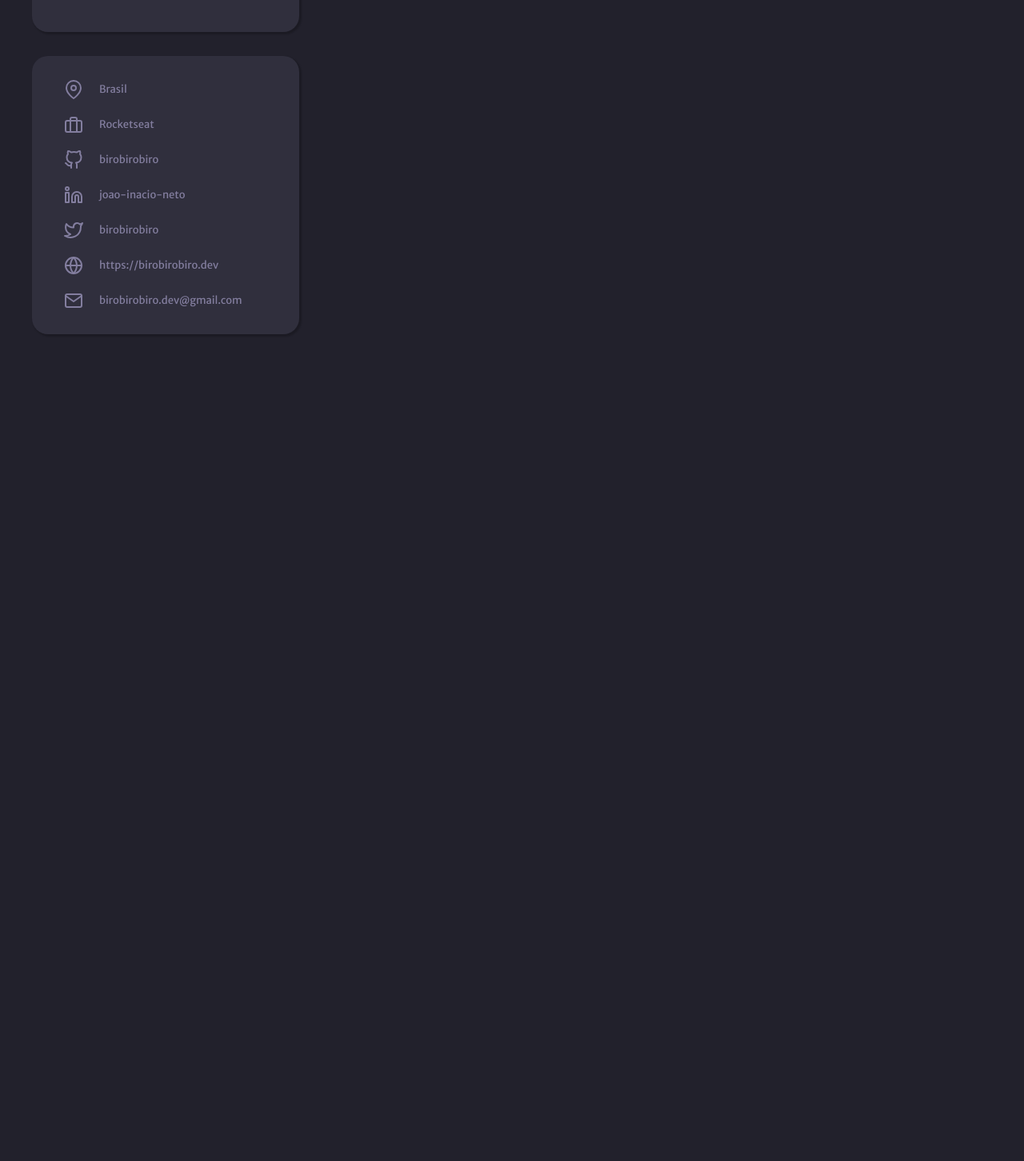
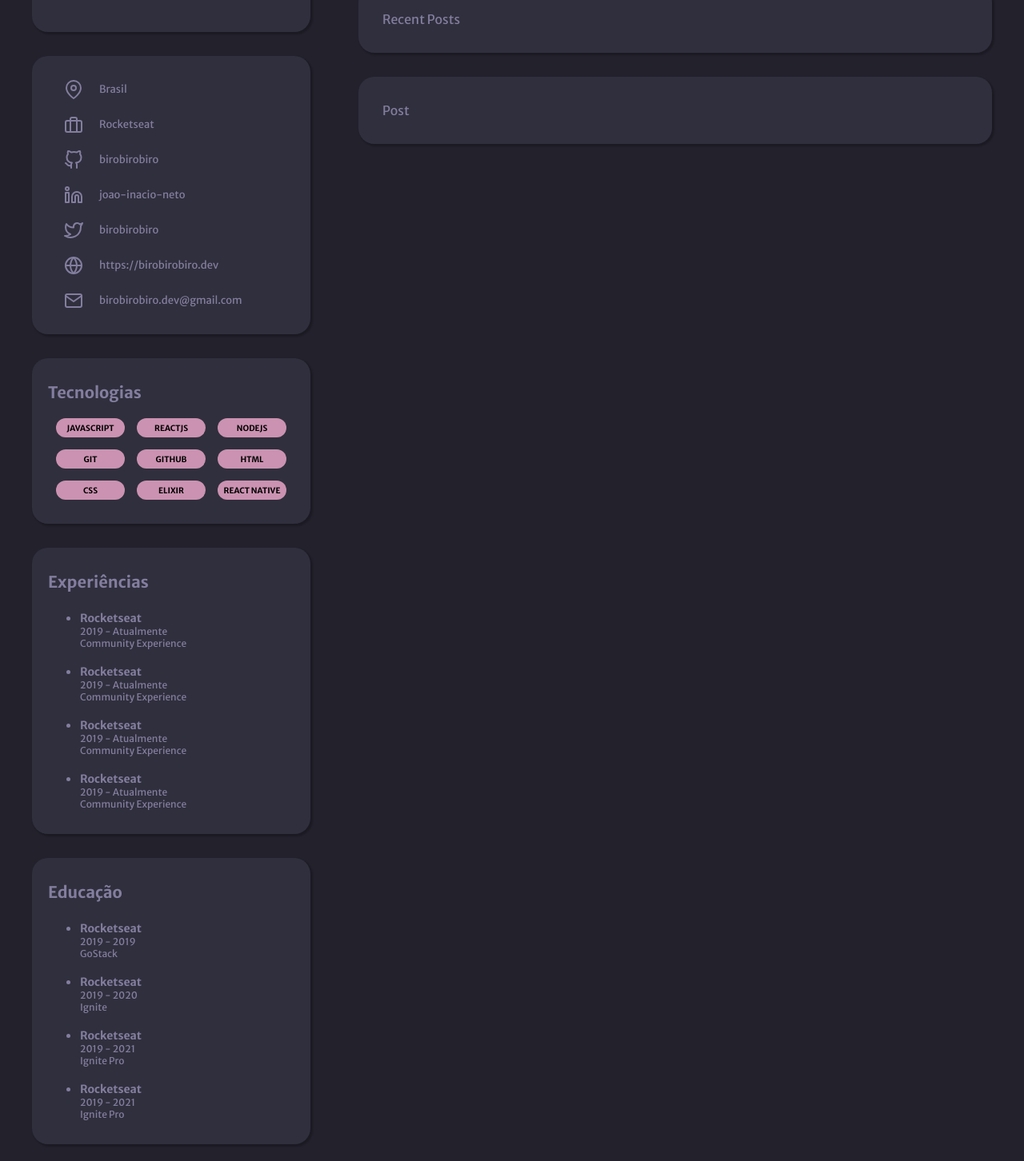
Before and after one commit to nbc7/Portfolio-desafio-rocketseat, a React (Vite) app: page / in a window 1280 px wide. Shown: the part 263-1715 px from the top of the page at 80% size. Before the commit the page ends 800 px from the top, so only its background shows below. Built offline with nearby package versions, Linux system fonts and the light colour scheme.

Commit message:
desafio rocketseat github api wip

```diff
--- /dev/null
+++ b/src/components/Badge.tsx
@@ -0,0 +1,7 @@
+export function Badge(props: { text: string }) {
+  return (
+    <div className="h-6 w-[86px] bg-lightpurple-100 rounded-[30px] uppercase text-black font-bold text-[10px] leading-[13px] text-center pt-[6px]">
+      {props.text}
+    </div>
+  );
+}
--- a/src/pages/Home.tsx
+++ b/src/pages/Home.tsx
@@ -5,11 +5,12 @@ import { Link } from 'react-router-dom';
 import { MapPin } from '../components/MapPin';
 import { Briefcase } from '../components/Briefcase';
 import { Github } from '../components/Github';
-import { LinkedIn } from '../components/Linkedin';
+import { LinkedIn } from '../components/LinkedIn';
 import { Twitter } from '../components/Twitter';
 import { Globe } from '../components/Globe';
 import { Mail } from '../components/Mail';
 import { LinkCardItem } from '../components/LinkCardItem';
+import { Badge } from '../components/Badge';
 
 export function Home() {
   // useEffect(() => {
@@ -20,7 +21,8 @@ export function Home() {
   // }, []);
 
   return (
-    <div className="flex p-10 gap-[60px]">
+    <div>
+      <div className="flex p-10 pb-0 gap-[60px]">
         <div className="min-w-fit flex flex-col gap-[30px]">
           <div>
             <Card>
@@ -52,18 +54,130 @@ export function Home() {
               </div>
             </Card>
           </div>
+
+          <div>
+            <Card>
+              <h1 className="text-xl leading-[25px] font-bold ml-[-10px]">Tecnologias</h1>
+              <div className="grid grid-cols-3 gap-[15px] mt-5">
+                <Badge text="javascript" />
+                <Badge text="reactjs" />
+                <Badge text="nodejs" />
+                <Badge text="git" />
+                <Badge text="github" />
+                <Badge text="html" />
+                <Badge text="css" />
+                <Badge text="elixir" />
+                <Badge text="react native" />
+              </div>
+            </Card>
           </div>
 
-      <div className="w-fill">
+          <div>
+            <Card>
+              <h1 className="text-xl leading-[25px] font-bold ml-[-10px]">Experiências</h1>
+              <ul className="list-disc pl-[30px] mt-5 flex flex-col gap-[15px]">
+                <li>
+                  <p className="font-bold text-sm leading-[18px]">Rocketseat</p>
+                  <p className="font-light text-xs leading-[15px]">2019 - Atualmente</p>
+                  <p className="font-normal text-xs leading-[15px]">Community Experience</p>
+                </li>
+
+                <li>
+                  <p className="font-bold text-sm leading-[18px]">Rocketseat</p>
+                  <p className="font-light text-xs leading-[15px]">2019 - Atualmente</p>
+                  <p className="font-normal text-xs leading-[15px]">Community Experience</p>
+                </li>
+
+                <li>
+                  <p className="font-bold text-sm leading-[18px]">Rocketseat</p>
+                  <p className="font-light text-xs leading-[15px]">2019 - Atualmente</p>
+                  <p className="font-normal text-xs leading-[15px]">Community Experience</p>
+                </li>
+
+                <li>
+                  <p className="font-bold text-sm leading-[18px]">Rocketseat</p>
+                  <p className="font-light text-xs leading-[15px]">2019 - Atualmente</p>
+                  <p className="font-normal text-xs leading-[15px]">Community Experience</p>
+                </li>
+              </ul>
+            </Card>
+          </div>
+
+          <div>
+            <Card>
+              <h1 className="text-xl leading-[25px] font-bold ml-[-10px]">Educação</h1>
+              <ul className="list-disc pl-[30px] mt-5 flex flex-col gap-[15px]">
+                <li>
+                  <p className="font-bold text-sm leading-[18px]">Rocketseat</p>
+                  <p className="font-light text-xs leading-[15px]">2019 - 2019</p>
+                  <p className="font-normal text-xs leading-[15px]">GoStack</p>
+                </li>
+
+                <li>
+                  <p className="font-bold text-sm leading-[18px]">Rocketseat</p>
+                  <p className="font-light text-xs leading-[15px]">2019 - 2020</p>
+                  <p className="font-normal text-xs leading-[15px]">Ignite</p>
+                </li>
+
+                <li>
+                  <p className="font-bold text-sm leading-[18px]">Rocketseat</p>
+                  <p className="font-light text-xs leading-[15px]">2019 - 2021</p>
+                  <p className="font-normal text-xs leading-[15px]">Ignite Pro</p>
+                </li>
+
+                <li>
+                  <p className="font-bold text-sm leading-[18px]">Rocketseat</p>
+                  <p className="font-light text-xs leading-[15px]">2019 - 2021</p>
+                  <p className="font-normal text-xs leading-[15px]">Ignite Pro</p>
+                </li>
+              </ul>
+            </Card>
+          </div>
+        </div>
+
+        <div className="w-fill flex flex-col gap-[30px]">
+          <div>
             <Card>
               <div className="flex justify-between items-center">
-            <p className="font-bold text-xl leading-[25px]">My Projects</p>
+                <h1 className="font-bold text-xl leading-[25px]">My Projects</h1>
                 <Link className="font-normal text-sm leading-[18px]" to="#">
                   Veja todos
                 </Link>
               </div>
             </Card>
           </div>
+
+          <div className="flex gap-[30px] justify-center">
+            <div className="w-fill">
+              <Card>
+                <p></p>
+              </Card>
+            </div>
+
+            <div className="w-fill">
+              <Card>
+                <p></p>
+              </Card>
+            </div>
+          </div>
+
+          <div>
+            <Card>
+              <h1>Recent Posts</h1>
+            </Card>
+          </div>
+
+          <div>
+            <Card>
+              <h1>Post</h1>
+            </Card>
+          </div>
+        </div>
+      </div>
+
+      <div className="p-5 text-center">
+        <p className="text-sm leading-5">Feito com 💜 por birobirobiro</p>
+      </div>
     </div>
   );
 }
```
Lines whose indentation alone changed are shown as unchanged.
